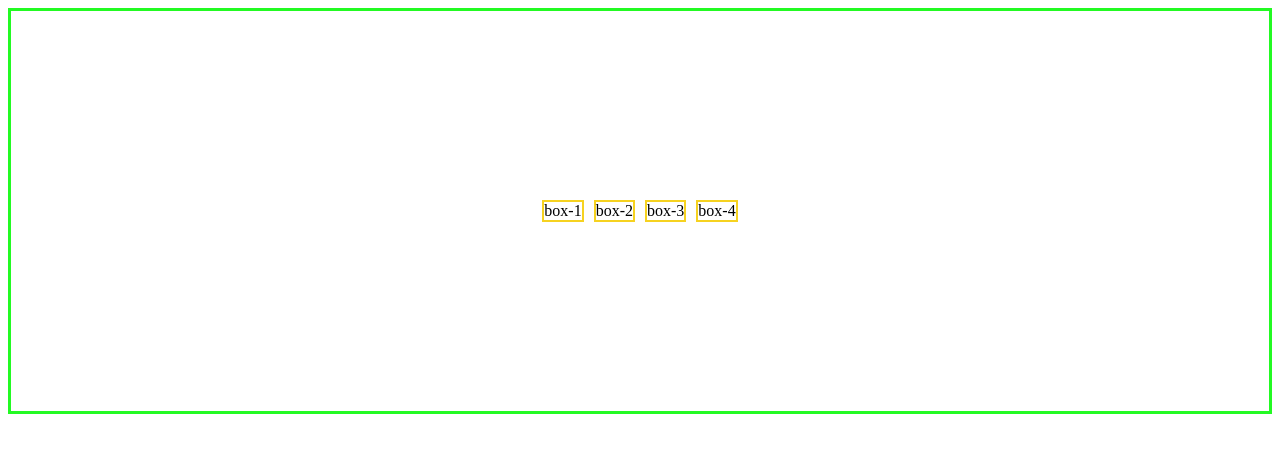
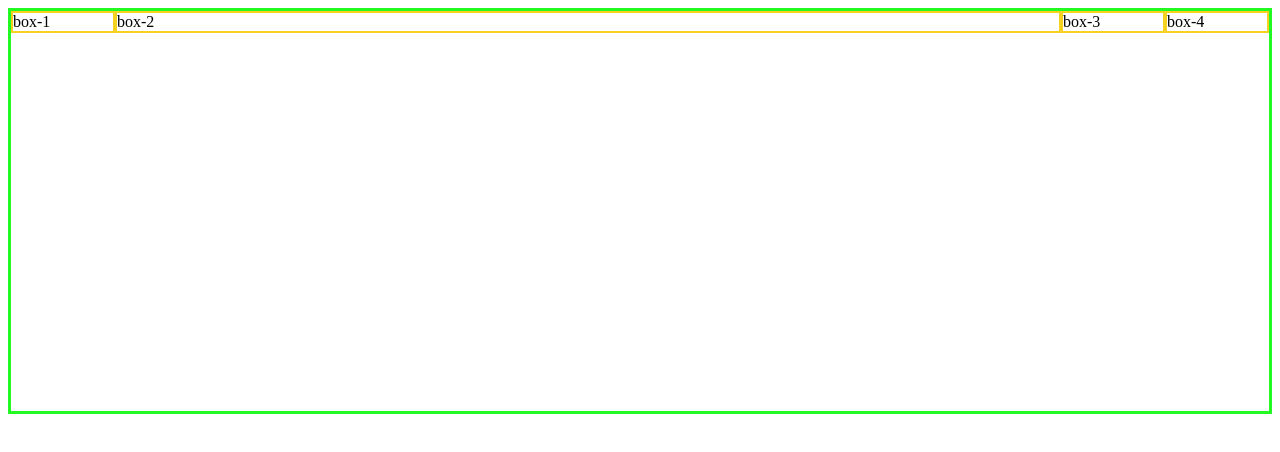
Before and after one commit to Dhananjayshukla1/mic01, a plain HTML site: page flex/h.html in a window 1280 px wide. Drawn offline with Linux system fonts and the light colour scheme.

Commit message:
flex grow

```diff
--- a/flex/h.html
+++ b/flex/h.html
@@ -8,14 +8,14 @@
 </head>
 <body>
     <div class="container">
-        <div class="box" id="1">box-1</div>
-        <div class="box" id="2">box-2</div>
-        <div class="box" id="3">box-3</div>
-        <div class="box" id="4">box-4</div>
-        <!-- <div class="box" id="1"><h1>box-1</h1></div>
-        <div class="box" id="2"><h2>box-2</h2></div>
-        <div class="box" id="3"><h3>box-3</h3></div>
-        <div class="box" id="4"><h4>box-4</h4></div> -->
+        <div class="box" id="box1">box-1</div>
+        <div class="box" id="box2">box-2</div>
+        <div class="box" id="box3">box-3</div>
+        <div class="box" id="box4">box-4</div>
+        <!-- <div class="box" id="c1"><h1>box-1</h1></div>
+        <div class="box" id="c2"><h2>box-2</h2></div>
+        <div class="box" id="c3"><h3>box-3</h3></div>
+        <div class="box" id="c4"><h4>box-4</h4></div> -->
     </div>
 </body>
 </html>
--- a/flex/s.css
+++ b/flex/s.css
@@ -1,7 +1,7 @@
 .container{
     display: flex;
-    /* flex-wrap: wrap; */
-    flex-flow: row wrap ;
+    flex-wrap: wrap;
+    /* flex-flow: row wrap ; */
     justify-content:center;
     /* justify-content: space-around; */
     /* justify-content: space-evenly; */
@@ -12,26 +12,55 @@
     /* width: 1500px; */
   /* align-items: center; */
   /* align-items: baseline; */
-  align-items: center;
-  gap: 10px;
+  /* align-items: center; */
+  /* align-content: center; */
+  align-content: start;
+  /* gap: 10px; */
     height: 400px;
     border: 3px  solid rgb(35, 250, 35);
 }
 
 .box{
     /* margin:  10px; */
-    /* width: 50px; */
+    width: 100px;
     /* height: 25px; */
     border: 2px  solid rgb(246, 210, 32);
+    /* flex-grow: 1; */
 }
-/* h1{
 
-    font-size: 40px;
+#box1{
+    /* order: 5; */
+}
+#box2{
+
+    flex-grow: 1;
+    /* order: 2; */
+}
+#box3{
+    /* order: 5; */
+}
+#box4{
+    /* order: 5; */
+
+}
+
+
+
+
+
+
+
+
+
+
+h1{
+
+    /* font-size: 40px; */
 }
 h2{
-    font-size: 15px;
+    /* font-size: 15px; */
 }
 h3{
 
-    font-size: 90px;
-} */
+    /* font-size: 90px; */
+}
```
Also changed, not shown: 1 other file.
